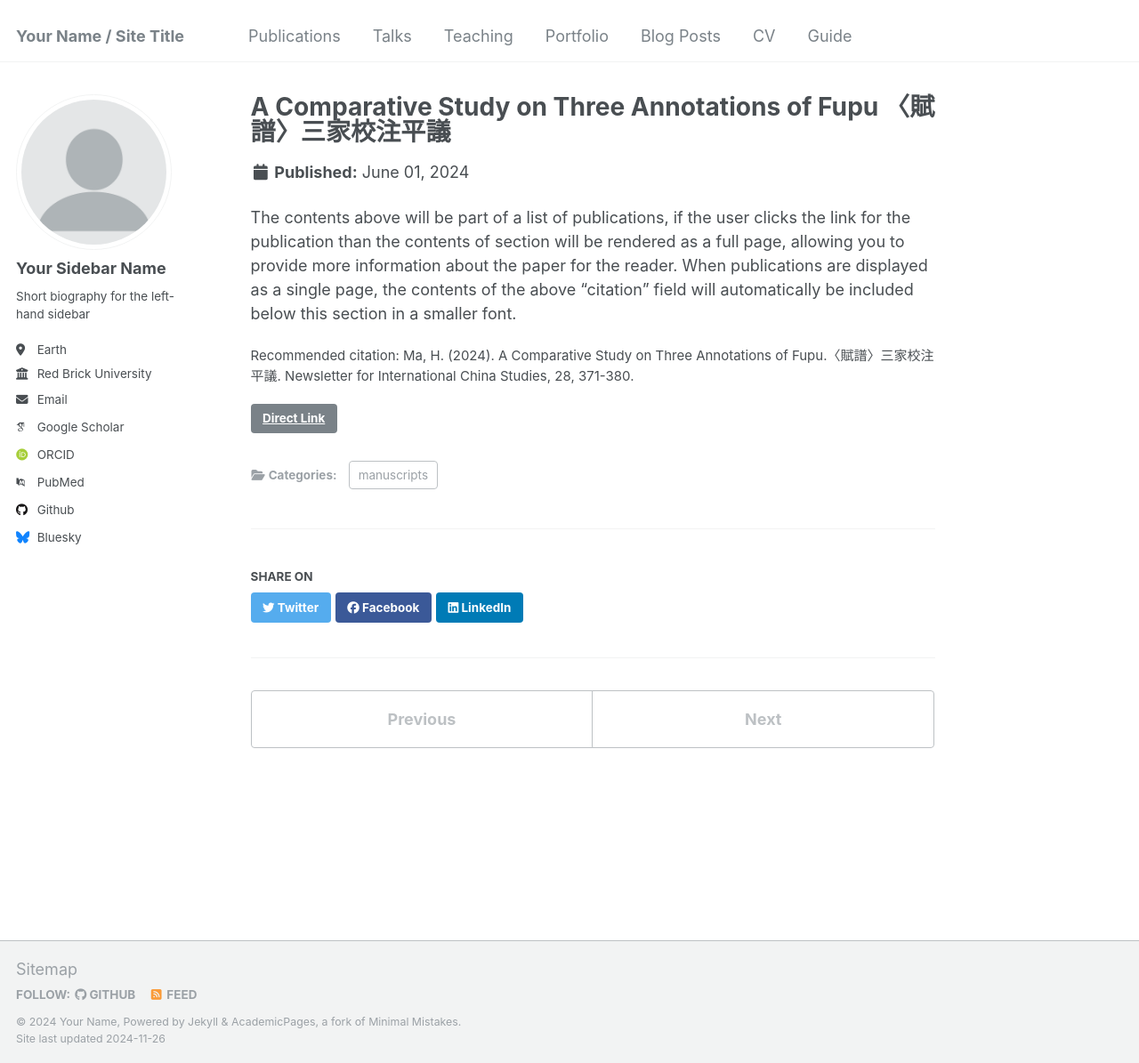
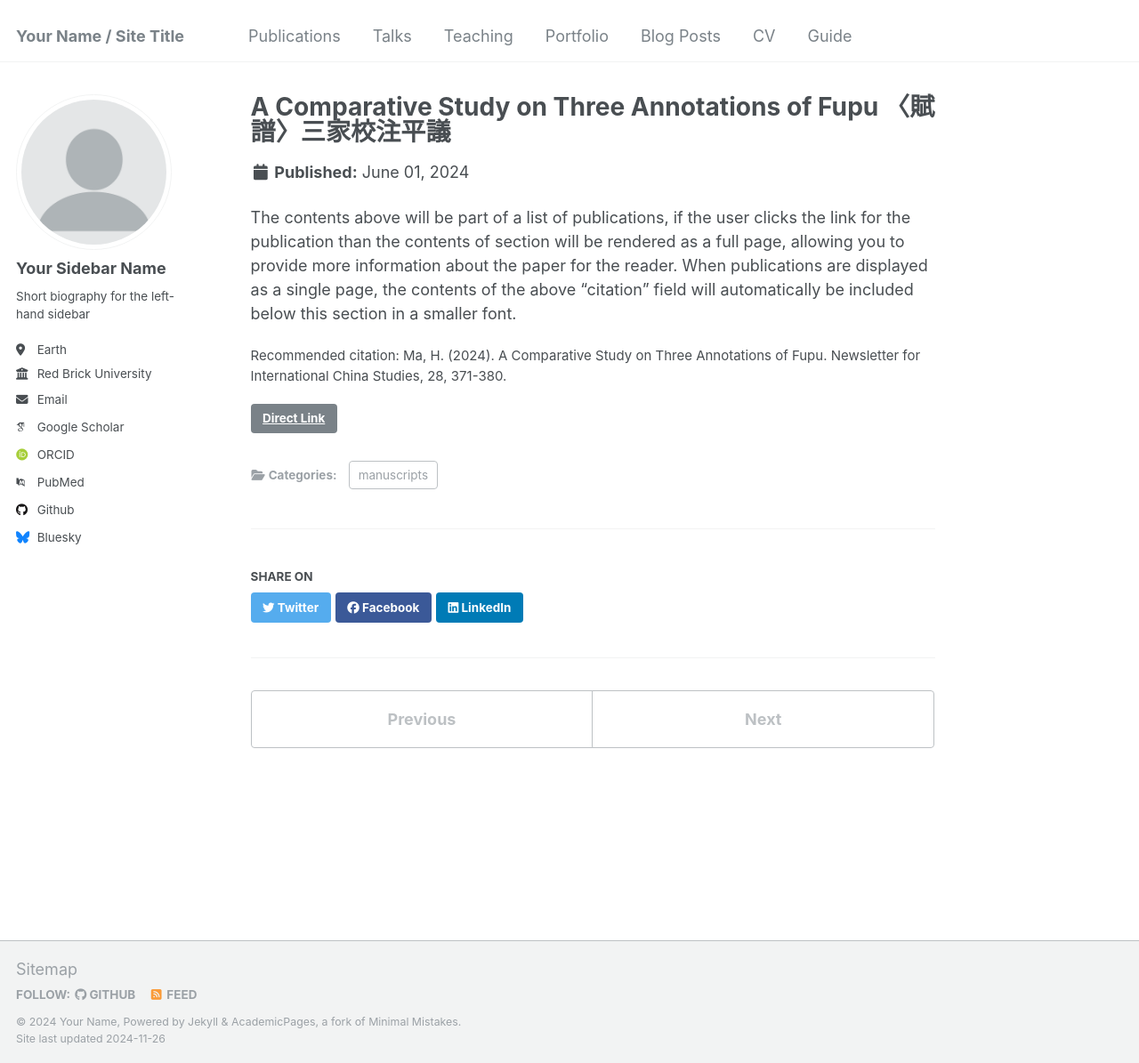
Before and after one commit to shulinbao/shulinbao.github.io, a Jekyll site: the page built from _publications/paper-1.md, in a window 1280 px wide and 1195 px high. Shown: the whole window at 89% size. Built offline with Jekyll 4.4.1, drawn with Linux system fonts in a browser that asks for light colours; some web fonts are replaced.

Commit message:
Update paper-1.md

```diff
--- a/_publications/paper-1.md
+++ b/_publications/paper-1.md
@@ -6,7 +6,7 @@ permalink: /publication/paper-1
 excerpt: 'The Fupu 賦譜 discovered in Japan in the 1940s is a rare record of various norms for writing Fu 賦 by people at that time, which enables us to better understand the structural characteristics of the Tang Dynasty''s Lufu 律賦. Currently, there are mainly three kinds of annotations of the Fupu that are commonly used, They are A Brief Introduction of Fu Pu by Stephen R. Bokenkamp, Annotations of Fupu by Bowei Zhang 張伯偉, and Annotations of the Manuscripts of Fupu in Tang Dynasty by Hanglun Zhan 詹杭倫. This article compares the three most commonly used Fupu annotations in the academic circle, reviews the three annotations, and discuss the influence of the differences of the three kinds of annotations on academic research.'
 date: 2024-06-01
 link: 'https://www.frelax.com/scdb/mulu/1/GJH1058861c1.html'
-citation: 'Ma, H. (2024). A Comparative Study on Three Annotations of Fupu.〈賦譜〉三家校注平議. Newsletter for International China Studies, 28, 371-380.'
+citation: 'Ma, H. (2024). A Comparative Study on Three Annotations of Fupu. Newsletter for International China Studies, 28, 371-380.'
 ---
 
 The contents above will be part of a list of publications, if the user clicks the link for the publication than the contents of section will be rendered as a full page, allowing you to provide more information about the paper for the reader. When publications are displayed as a single page, the contents of the above "citation" field will automatically be included below this section in a smaller font.
```
